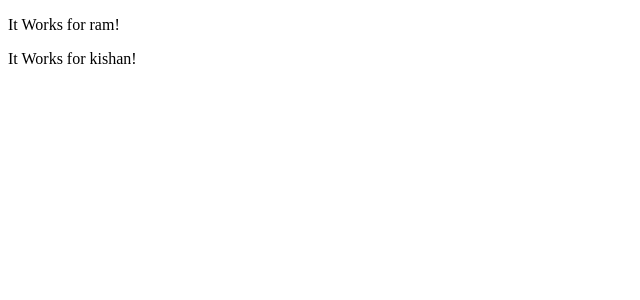
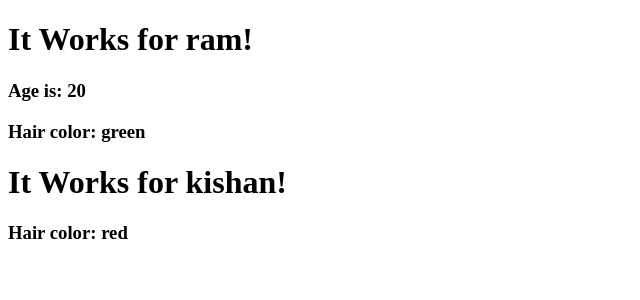
Before and after one commit to Kaushal185/AngularOreally, an Angular app: page / in a window 1280 px wide. Shown: the top 300 px of the page, without its empty margins (0-640 px from the left). Built offline with nearby package versions, Linux system fonts and the light colour scheme.

Commit message:
ngIf is done

```diff
--- a/src/app/app.component.html
+++ b/src/app/app.component.html
@@ -1,3 +1,10 @@
-<app-example name = "ram"></app-example>
-<app-example name = "kishan"></app-example>
+<app-example
+name = "ram"
+age = "20"
+hairColor="green">
+</app-example>
+
+<app-example
+name = "kishan"
+hairColor="red"></app-example>
 <router-outlet></router-outlet>
--- a/src/app/example/example.component.html
+++ b/src/app/example/example.component.html
@@ -1 +1,6 @@
-<p>It Works for {{name}}!</p>
+<h1 *ngIf="name;else noNameBlock">It Works for {{name}}!</h1>
+<ng-template #noNameBlock>
+    <h1>You didn't passed name</h1>
+</ng-template>
+<h3 *ngIf="age">Age is: {{age}}</h3>
+<h3 *ngIf="hairColor">Hair color: {{hairColor}}</h3>
--- a/src/app/example/example.component.ts
+++ b/src/app/example/example.component.ts
@@ -7,4 +7,6 @@ import { Component,Input } from '@angular/core';
 })
 export class ExampleComponent {
   @Input() name: string = "";
+  @Input() age: string = "";
+  @Input() hairColor: string = "";
 }
```
